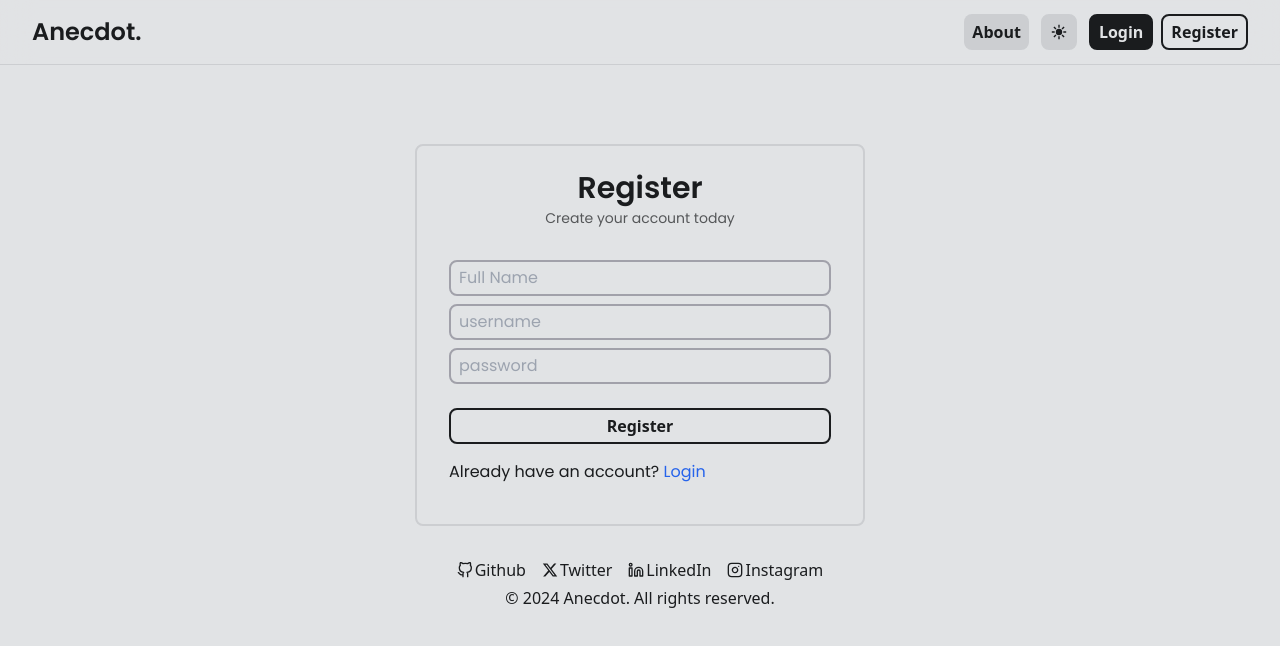
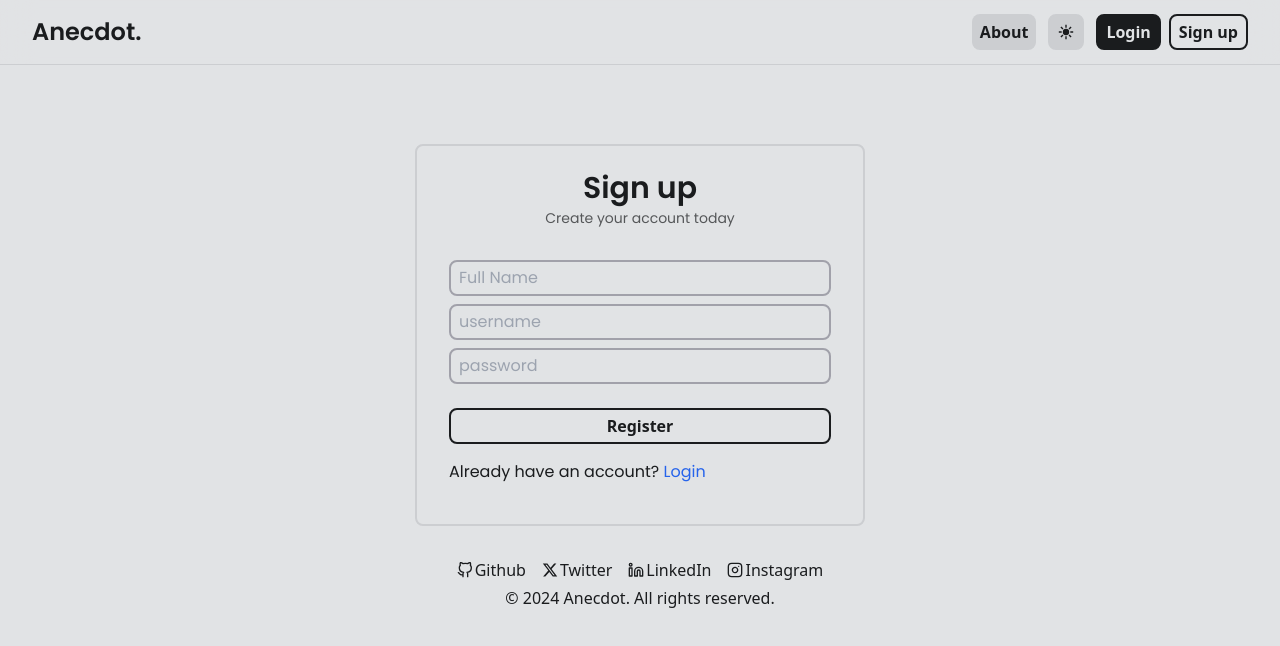
Before and after one commit to rinkitadhana/Anecdot, a React (Vite) app in the folder client/: page /register in a window 1280 px wide. Shown: the top 646 px of the page. Built offline with nearby package versions, Linux system fonts and the light colour scheme; no server answers.

Commit message:
Update terminology from "Register" to "Sign up" in Login and Register pages; refactor user profile fetching in Header component for improved error handling and reactivity.

```diff
--- a/client/src/Pages/Login.jsx
+++ b/client/src/Pages/Login.jsx
@@ -84,7 +84,7 @@ const Login = () => {
           <p>
             Don't have an account?{" "}
             <Link to="/register" className="lnk">
-              Register
+              Sign up
             </Link>
           </p>
         </div>
--- a/client/src/Pages/Register.jsx
+++ b/client/src/Pages/Register.jsx
@@ -33,7 +33,7 @@ const Register = () => {
   return (
     <section className="flex flex-col gap-4  md:border-2  border-primary dark:border-primaryDark rounded-lg md:mt-16 mt-9 md:w-[45%] md:mx-auto md:px-4 py-6  ">
       <div className="flex flex-col gap-0.5 items-center">
-        <h1 className=" text-3xl font-semibold font-popins">Register</h1>
+        <h1 className=" text-3xl font-semibold font-popins">Sign up</h1>
         <p className="text-sm  opacity-70">Create your account today</p>
       </div>
 
--- a/client/src/components/Header.jsx
+++ b/client/src/components/Header.jsx
@@ -11,23 +11,32 @@ const Header = () => {
   const [vis, setVis] = useState(false)
   const navigate = useNavigate()
 
-  useEffect(() => {
-    fetch(`${import.meta.env.VITE_APP_URL}/profile`, {
+  const fetchUserProfile = async () => {
+    try {
+      const response = await fetch(`${import.meta.env.VITE_APP_URL}/profile`, {
         credentials: "include",
       })
-      .then((response) => {
       if (response.ok) {
-          response.json().then((userInfo) => {
+        const userInfo = await response.json()
         setUserInfo(userInfo)
-          })
       } else {
         setUserInfo(null)
       }
-      })
-      .catch(() => {
+    } catch (error) {
       setUserInfo(null)
-      })
+    }
+  }
+
+  useEffect(() => {
+    fetchUserProfile()
   }, [])
+
+  // Re-fetch profile when userInfo changes
+  useEffect(() => {
+    if (userInfo) {
+      fetchUserProfile()
+    }
+  }, [userInfo])
 
   async function logout() {
     await fetch(`${import.meta.env.VITE_APP_URL}/logout`, {
@@ -38,7 +47,7 @@ const Header = () => {
     navigate("/")
   }
 
-  const username = userInfo?.username
+  const username = userInfo?.username || ""
 
   return (
     <section className=" fixed top-0 w-full bg-mainWhite/60 dark:bg-mainBlack/60 backdrop-blur-lg z-50 select-none  ">
@@ -97,7 +106,7 @@ const Header = () => {
                 to="/register"
                 className=" hidden md:block border-2 cursor-pointer border-mainBlack dark:border-mainWhite rounded-lg  px-2 py-1 font-semibold font-sans hover:bg-mainBlack dark:hover:bg-mainWhite hover:text-mainWhite dark:hover:text-mainBlack "
               >
-                Register
+                Sign up
               </Link>
             </nav>
           )}
```
Lines whose indentation alone changed are shown as unchanged.
